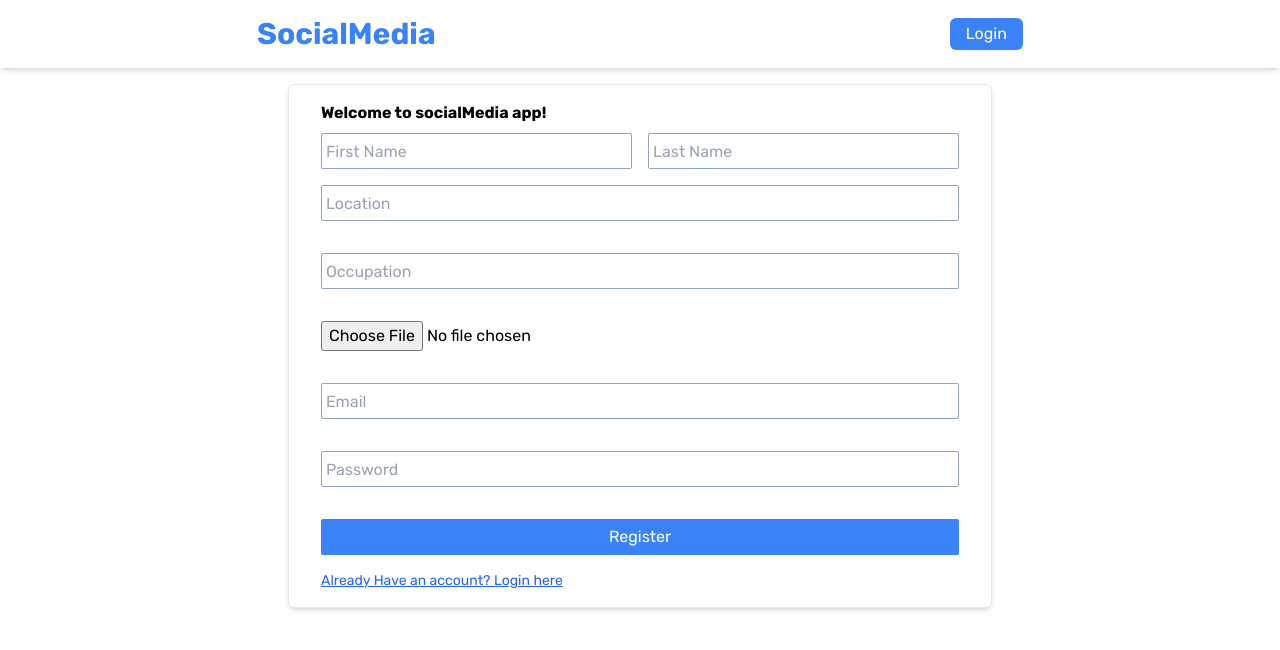
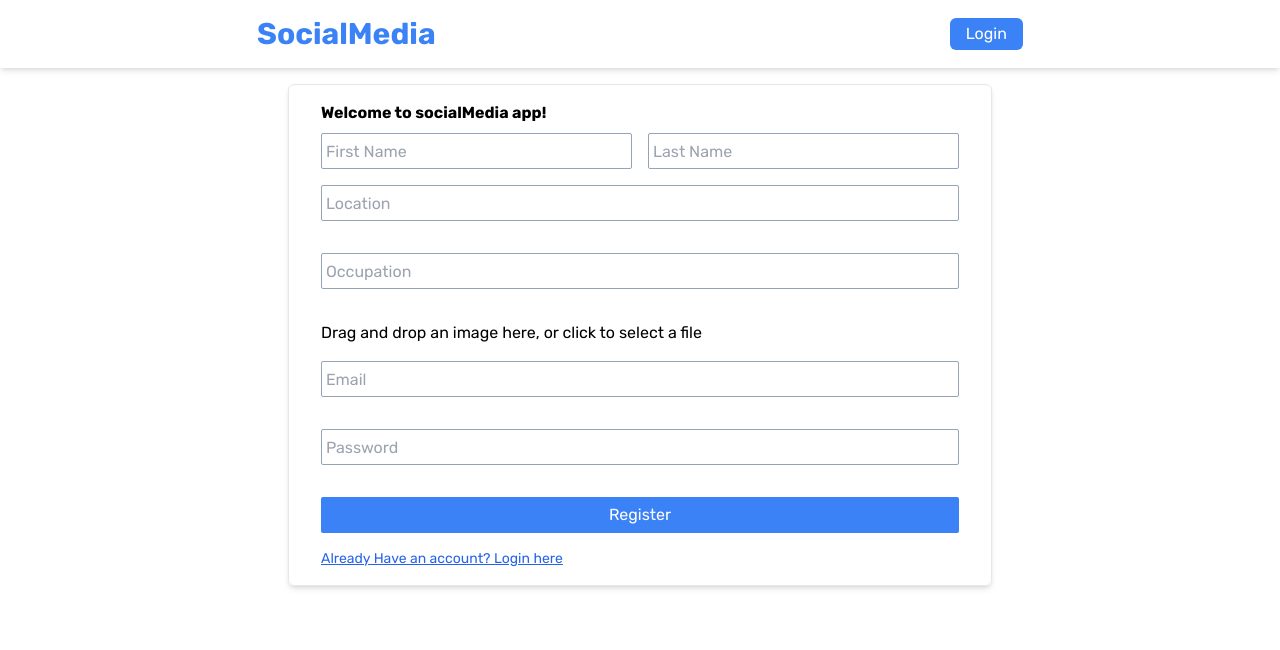
Before and after one commit to esc-saurav/socialmedia, a React (Create React App) app: page / in a window 1280 px wide. Shown: the top 650 px of the page. Built offline with nearby package versions, Linux system fonts and the light colour scheme.

Commit message:
photo upload fix

```diff
--- a/src/scenes/loginpage/Form.jsx
+++ b/src/scenes/loginpage/Form.jsx
@@ -2,9 +2,11 @@ import React, { useState } from "react";
 import { useForm } from "react-hook-form";
 import axios from "axios";
 import { Link } from "react-router-dom";
+import Dropzone from "react-dropzone";
 
 const Form = () => {
-  const [photo, setPhoto] = useState("");
+  const [file, setFile] = useState(null);
+
   const {
     register,
     handleSubmit,
@@ -12,7 +14,9 @@ const Form = () => {
     formState: { errors },
   } = useForm();
 
-  // const token = useSelector((state) => state.auth);
+  const onDrop = (acceptedFiles) => {
+    setFile(acceptedFiles[0]);
+  };
 
   const onSubmit = async (data) => {
     console.log(data);
@@ -23,17 +27,15 @@ const Form = () => {
     formData.append("occupation", data.occupation);
     formData.append("password", data.password);
     formData.append("email", data.email);
-    formData.append("picture", photo);
-    formData.append("picturePath", photo.name);
+    formData.append("picture", file);
+    formData.append("picturePath", file.name);
 
     try {
       const response = await axios.post(
         "http://localhost:3001/auth/register",
         formData,
         {
-          headers: {
-            "Content-Type": "application/json",
-          },
+          headers: { "Content-Type": "multipart/form-data" },
         }
       );
       console.log(response.data);
@@ -105,12 +107,24 @@ const Form = () => {
           <p className="text-red-500 text-sm ml-2">
             {errors.occupation?.message}
           </p>
-          <input
+          {/* <input
             type="file"
             name="picture"
             onChange={(e) => setPhoto(e.target.files[0])}
-          />
-          <p className="text-red-500 text-sm ml-2">{errors.file?.message}</p>
+          /> */}
+          {/* <p className="text-red-500 text-sm ml-2">{errors.file?.message}</p> */}
+          <Dropzone accept=".jpg, .jpeg, .png" onDrop={onDrop}>
+            {({ getRootProps, getInputProps }) => (
+              <div {...getRootProps()}>
+                <input {...getInputProps()} name="picture" />
+                {file ? (
+                  <p>{file.name}</p>
+                ) : (
+                  <p>Drag and drop an image here, or click to select a file</p>
+                )}
+              </div>
+            )}
+          </Dropzone>
           <input
             className="border border-slate-400 outline-none h-9 rounded-sm"
             type="email"
@@ -131,10 +145,10 @@ const Form = () => {
             placeholder=" Password"
             {...register("password", {
               required: "password is required!",
-              minLength: {
-                value: 8,
-                message: "Password must be more than eight.",
-              },
+              // minLength: {
+              //   value: 8,
+              //   message: "Password must be more than eight.",
+              // },
             })}
           />
           <p className="text-red-500 text-sm">{errors.password?.message}</p>
--- a/src/scenes/loginpage/Login.jsx
+++ b/src/scenes/loginpage/Login.jsx
@@ -1,9 +1,9 @@
-import React from "react";
+import React, { useState } from "react";
 import { useForm } from "react-hook-form";
 import axios from "axios";
 import { useDispatch } from "react-redux";
 import { setLogin } from "../../state";
-import {  useNavigate } from "react-router-dom";
+import { useNavigate } from "react-router-dom";
 
 const Login = () => {
   const {
@@ -14,8 +14,8 @@ const Login = () => {
   } = useForm();
 
   const navigate = useNavigate();
+  const dispatch = useDispatch();
 
-  const dispatch = useDispatch();
   const onSubmit = async (data) => {
     const formData = {
       email: data.email,
@@ -31,6 +31,7 @@ const Login = () => {
       );
 
       const loggedIn = await response.data;
+      console.log("now", response.data);
       if (loggedIn) {
         dispatch(
           setLogin({
--- a/src/scenes/widgets/UserWidget.jsx
+++ b/src/scenes/widgets/UserWidget.jsx
@@ -57,7 +57,7 @@ const UserWidget = ({ userId, picturePath }) => {
   return (
     <>
       <div className="px-8 py-7 flex gap-8 ">
-        <div className="w-[30%] py-3 px-4 border flex flex-col shadow-md rounded-md gap-2 h-1/2 sticky top-24">
+        <div className="w-[30%] py-3 px-4 border flex flex-col shadow-md rounded-md gap-2 h-1/2 sticky  top-24">
           <div
             onClick={() => navigate(`/profile/${userId}`)}
             className="flex items-center justify-between cursor-pointer"
```
